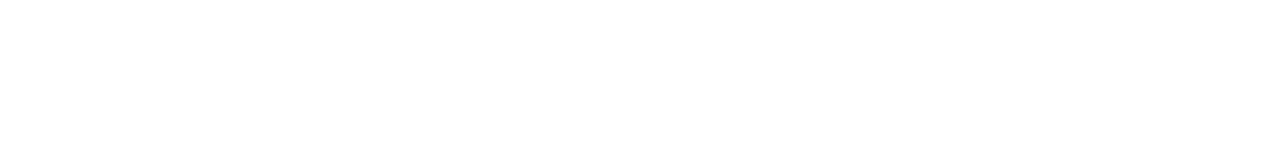
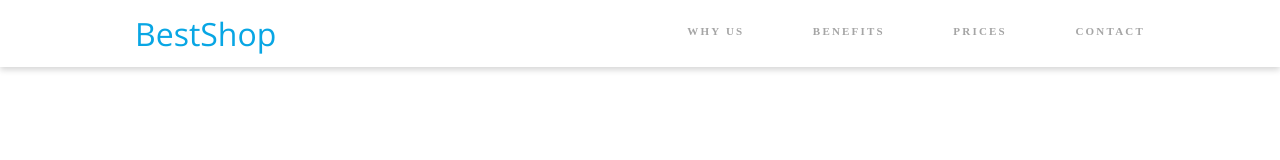
Before and after one commit to GabCzek/BestShop, a plain HTML site: page index.html in a window 1280 px wide. Drawn offline with nearby package versions, Linux system fonts and the light colour scheme.

Commit message:
nav added and styled

```diff
--- a/css/style.css
+++ b/css/style.css
@@ -18,3 +18,43 @@
 .container {
     max-width: 1352px;
 }
+
+.main--nav {
+    display: flex;
+    justify-content: space-between;
+    align-items: center;
+    box-shadow: 0px 3px 6px #00000029;
+}
+
+.main--nav h1 {
+    font-family: var(--main-font);
+    font-size: 32px;
+    color: var(--color-primary);
+    font-weight: 300;
+    flex-grow: 2;
+    padding-left: 135px;
+}
+
+.main--nav ul {
+    display: flex;
+    flex-grow: 1;
+    justify-content: space-between;
+    padding-right: 135px;
+}
+
+.main--nav li {
+    text-transform: uppercase;
+    font-size: 11px;
+    font-weight: 700;
+    color: var(--color-grey);
+    letter-spacing: 0.2em;
+    display: block;
+    padding: 26px 0;
+    border-bottom: 4px solid var(--color-white);
+}
+
+.main--nav li:hover {
+    cursor: pointer;
+    color: var(--color-black);
+    border-bottom: 4px solid var(--color-primary);
+}
--- a/index.html
+++ b/index.html
@@ -16,5 +16,21 @@
 </head>
 <body>
 
+<nav class="main--nav">
+    <h1>BestShop</h1>
+    <ul class="menu">
+        <li>Why Us</li>
+        <li>Benefits</li>
+        <li>Prices</li>
+        <li>Contact</li>
+    </ul>
+</nav>
+
+<header>
+    <section class="container">
+
+    </section>
+</header>
+
 </body>
 </html>
```
